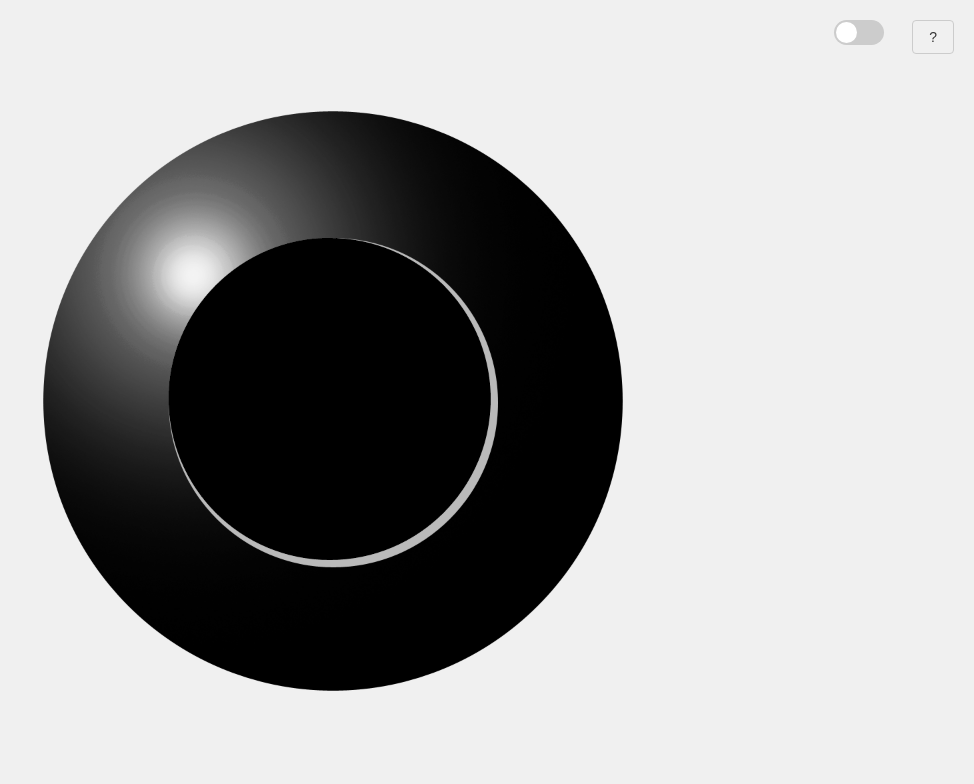
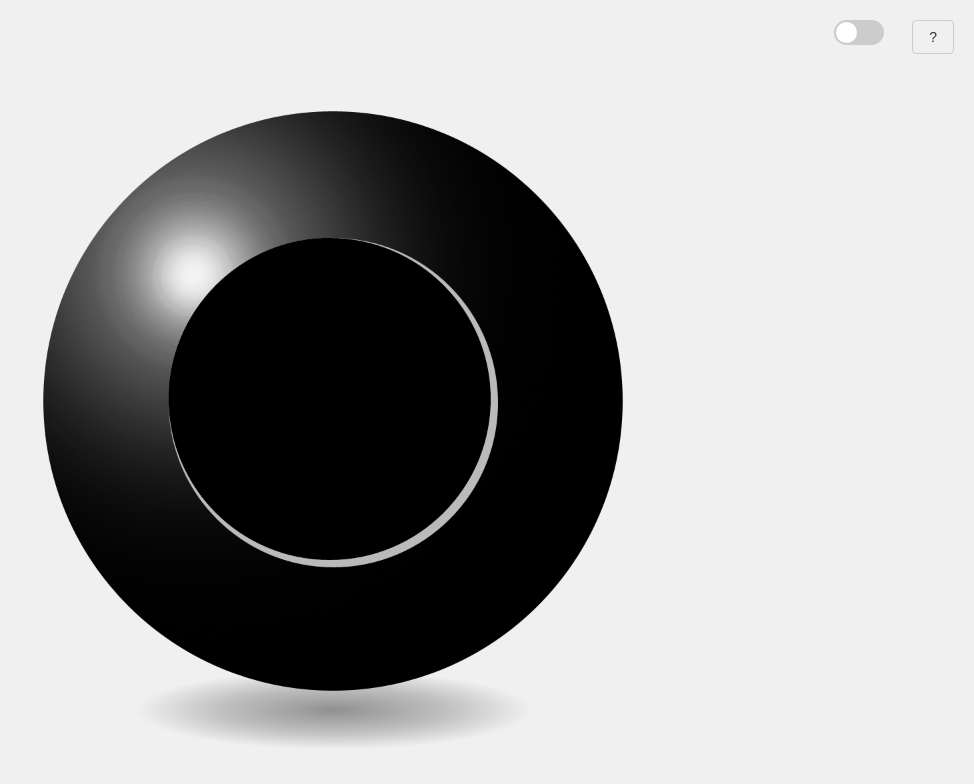
Before and after one commit to bumpper/Magic-8-Ball, a plain HTML site: page magic8ball.html in a window 1280 px wide. Shown: the whole page, without its empty margins (306-1280 px from the left). Drawn offline with Linux system fonts and the light colour scheme.

Commit message:
Added a shadow for appearance

```diff
--- a/magic8ball.html
+++ b/magic8ball.html
@@ -87,6 +87,21 @@
             justify-content: center;
             align-items: center;
             position: relative;
+        }
+        .magic-8-ball::after {
+            content: '';
+            position: absolute;
+            bottom: -50px;
+            left: 50%;
+            transform: translateX(-50%);
+            width: 400px;
+            height: 80px;
+            background: radial-gradient(ellipse at center, rgba(0, 0, 0, 0.4) 0%, rgba(0, 0, 0, 0.2) 40%, transparent 70%);
+            border-radius: 50%;
+            z-index: -1;
+        }
+        body.dark-mode .magic-8-ball::after {
+            display: none;
         }
         .message {
             width: 300px;
@@ -247,7 +262,7 @@
 		    "Ask again later",
 		    "Better not tell you now",
 		    "Cannot predict now",
-		    "Concentrate and ask again",
+		    "Concentrate and<br>ask again",
 		    "Don't count on it",
 		    "My reply is no",
 		    "My sources say no",
@@ -267,7 +282,7 @@
 
 		    setTimeout(() => {
 		        magic8Ball.classList.remove('shake');
-		        messageElement.textContent = getRandomMessage();
+		        messageElement.innerHTML = getRandomMessage();
 		        messageElement.classList.add('show');
 		    }, 500);
 		}
```
